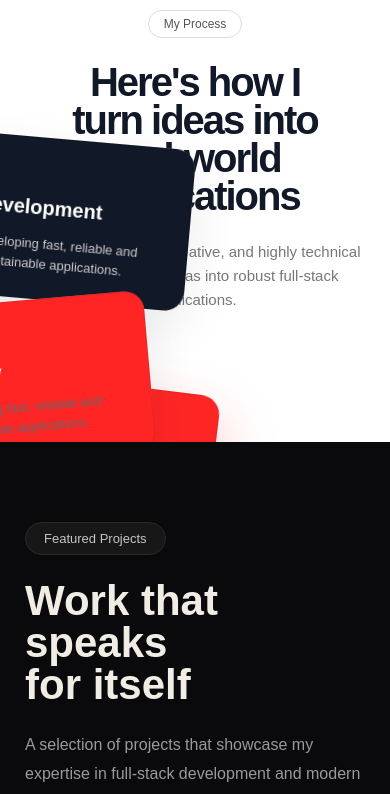
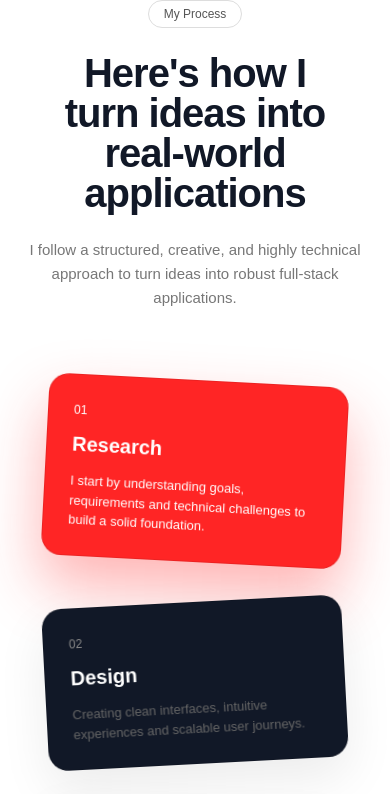
Before and after one commit to rajankushwaha007/Rajan-portfolio, a React (Vite) app: page / in a window 390 px wide. Shown: the part 3675-4469 px from the top of the page. Built offline with nearby package versions, Linux system fonts and the light colour scheme.

Commit message:
Fix mobile process section layout

```diff
--- a/src/components/Process.css
+++ b/src/components/Process.css
@@ -240,8 +240,10 @@
     .process {
         flex-direction: column;
         height: auto;
-        padding: 80px 20px;
+        min-height: auto;
+        padding: 70px 20px;
         align-items: center;
+        overflow: hidden;
     }
 
     .process-left {
@@ -253,14 +255,20 @@
         align-items: center;
     }
 
-    .process-left,
     .process-right {
         width: 100%;
+        margin-top: 50px;
+        position: relative;
+        display: flex;
+        flex-direction: column;
+        align-items: center;
     }
 
     .process-title {
         font-size: 40px;
+        line-height: 1;
         text-align: center;
+        letter-spacing: -1px;
     }
 
     .process-left p {
@@ -269,8 +277,39 @@
         text-align: center;
     }
 
-    .process-right {
-        margin-top: 50px;
+    /* Hide decorative lines on mobile */
+    .line,
+    .process-path {
+        display: none;
+    }
+
+    /* Process cards */
+    .process-card {
+        position: relative;
+        width: min(300px, 100%);
+        padding: 25px;
+        left: auto;
+        right: auto;
+        top: auto;
+        bottom: auto;
+        margin: 20px auto;
+    }
+
+    /* Keep card designs */
+    .research {
+        transform: rotate(3deg);
+    }
+
+    .design {
+        transform: rotate(-3deg);
+    }
+
+    .build {
+        transform: rotate(3deg);
+    }
+
+    .deploy {
+        transform: rotate(-3deg);
     }
 
 }
```
